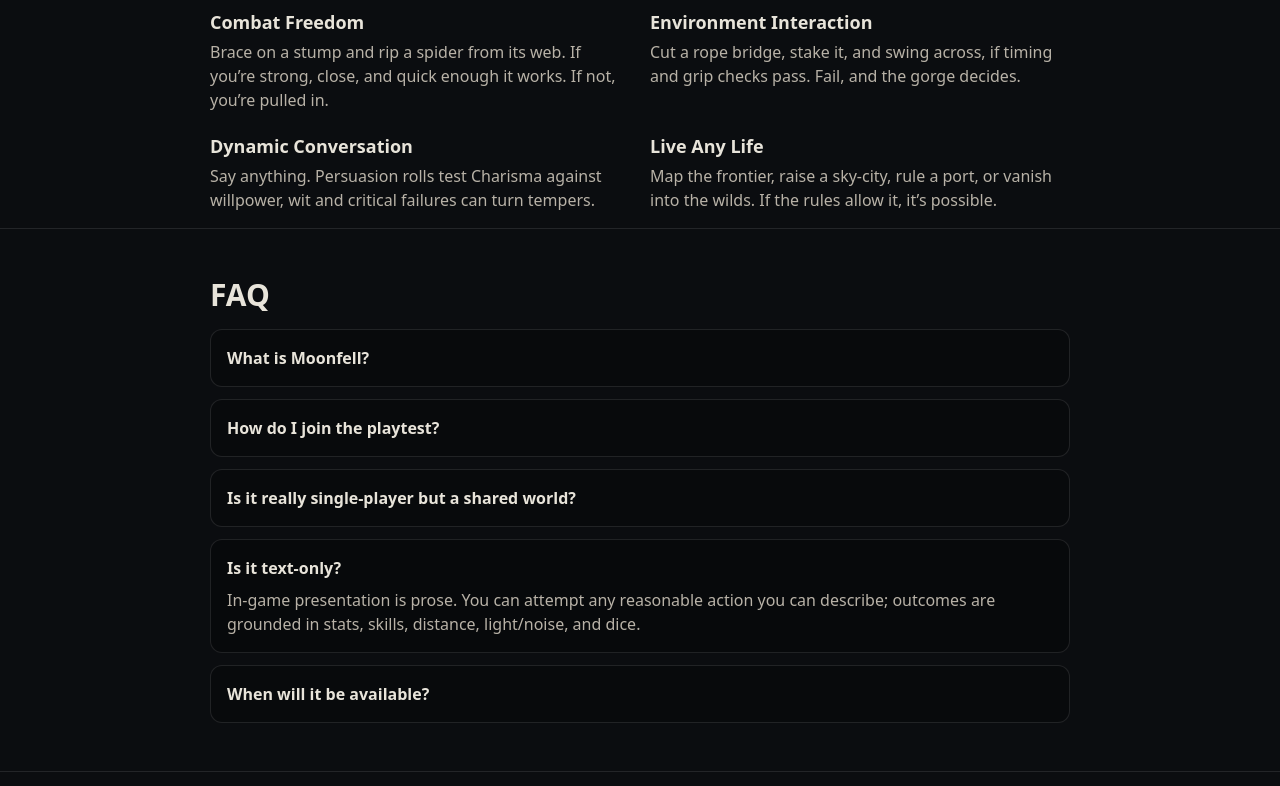
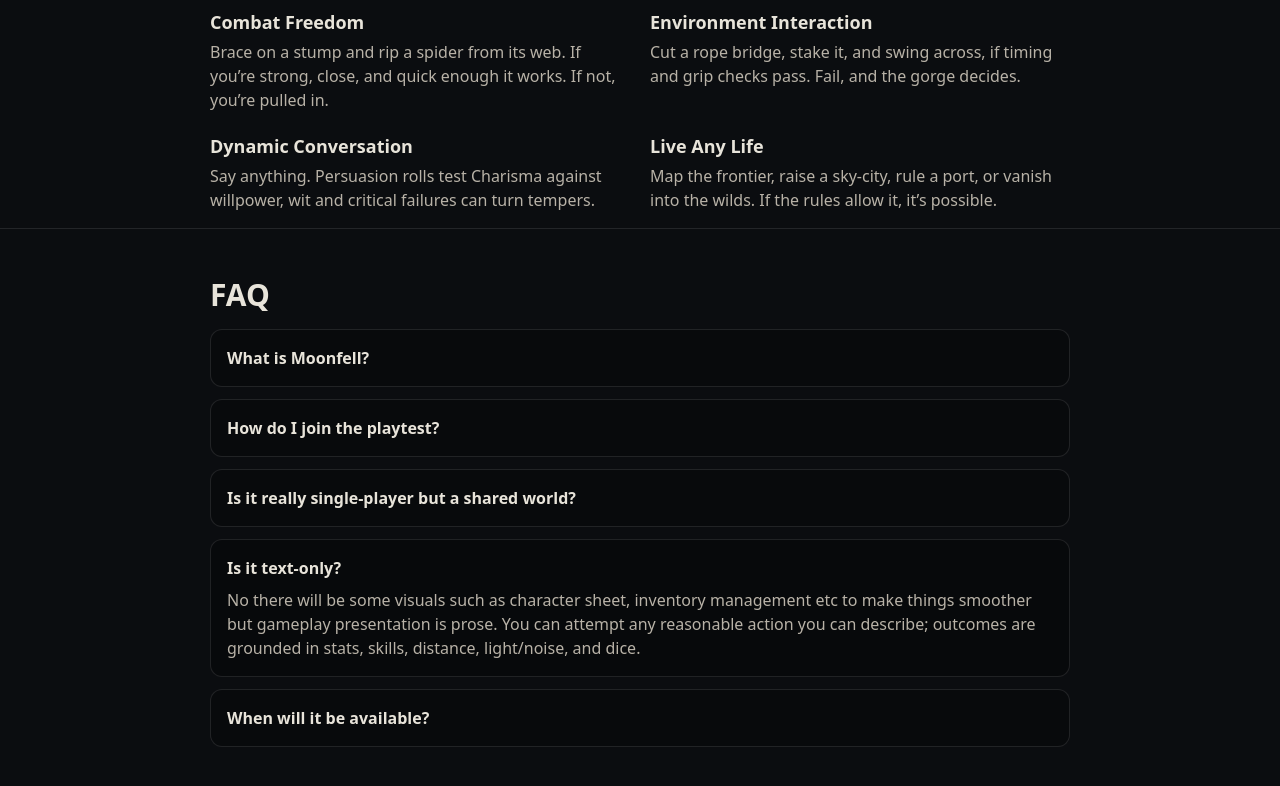
Before and after one commit to terryjlee86/moonfell-landing, a Next.js app: page / in a window 1280 px wide. Both pictures are taken after a click on the heading "Is it text-only?". Shown: the part 1549-2335 px from the top of the page. Built offline with nearby package versions, Linux system fonts and the light colour scheme; no server answers.

Commit message:
Updated is it text only FAQ

```diff
--- a/src/pages/index.tsx
+++ b/src/pages/index.tsx
@@ -326,7 +326,7 @@
             <details className="group rounded-xl border border-white/10 bg-black/20 p-4 open:bg-black/30">
               <summary className="cursor-pointer list-none font-semibold">Is it text-only?</summary>
               <div className="mt-2 text-[var(--muted)]">
-                In-game presentation is prose. You can attempt any reasonable action you can describe; outcomes are grounded in stats, skills, distance, light/noise, and dice.
+                No there will be some visuals such as character sheet, inventory management etc to make things smoother but gameplay presentation is prose. You can attempt any reasonable action you can describe; outcomes are grounded in stats, skills, distance, light/noise, and dice.
               </div>
             </details>
             <details className="group rounded-xl border border-white/10 bg-black/20 p-4 open:bg-black/30">
```
